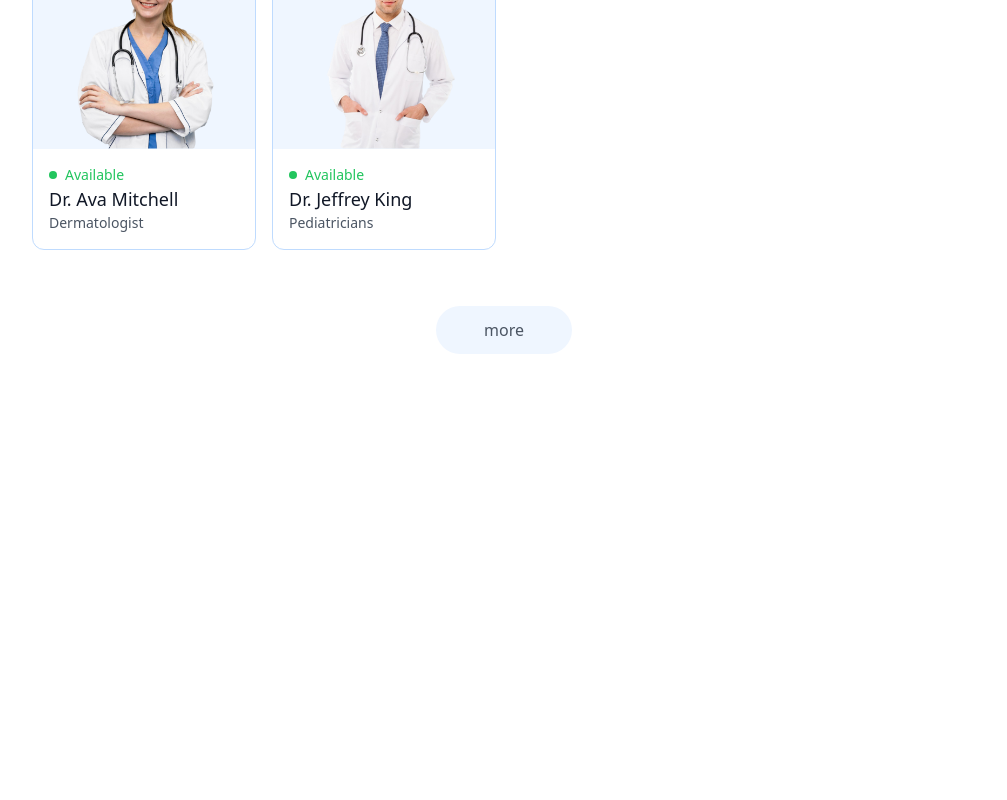
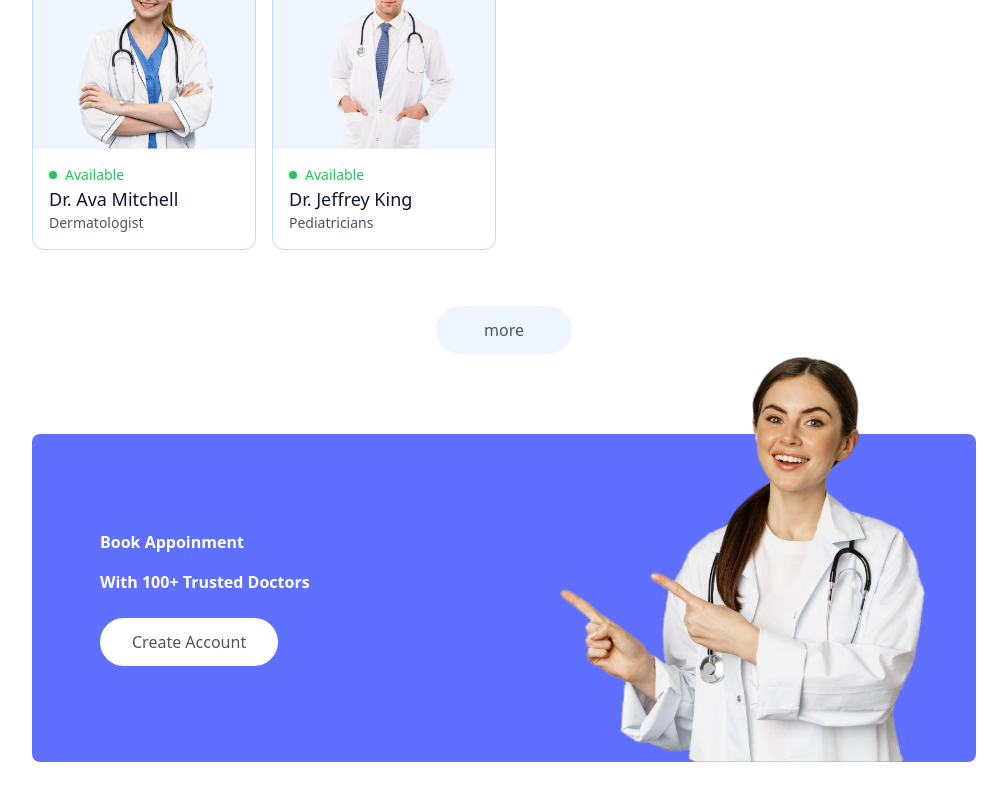
Before and after one commit to adi0422/MEDICORE, a React (Vite) app in the folder Frontend/: page / in a window 1280 px wide. Shown: the part 1873-2673 px from the top of the page, without its empty margins (136-1143 px from the left). Before the commit the page ends 2291 px from the top, so only its background shows below. Built offline with nearby package versions, Linux system fonts and the light colour scheme.

Commit message:
Create Account Banner

```diff
--- a/Frontend/src/components/Banner.jsx
+++ b/Frontend/src/components/Banner.jsx
@@ -1,9 +1,24 @@
 import React from 'react'
+import { assets } from '../assets/assets'
+import { useNavigate } from 'react-router-dom'
 
 const Banner = () => {
+    const navigate = useNavigate()
   return (
-    <div>
+    <div className='flex bg-primary rounded-lg px-6 sm:px-10 md:px-14 lg:px-12 my-20 md:mx-10'>
+      {/*--left side --*/}
+      <div className='flex-1 py-8 sm:py-10 md:py-16 lg:py-24 lg:pl-5'>
+            <div className='text-x1 sm:text-2x1 md:text-3x1 lg:text-5x1 font-semibold text-white'>
+                <p>Book Appoinment</p>
+                <p className='mt-4'>With 100+ Trusted Doctors</p>
+            </div>
+            <button onClick={()=>{navigate('/login'); scrollTo(0,0)}} className='bg-white text-sm sm:text-base text-gray-600 px-8 py-3 rounded-full mt-6 hover:scale-105 transition-all'>Create Account</button>
+      </div>
 
+       {/*-- right side --*/}
+       <div className='hidden md:block md:w-1/2 lg:w-[370px] relative'>
+            <img  className='w-full absolute bottom-0 right-0 max-w-md'src={assets.appointment_img} alt="" />
+        </div>
     </div>
   )
 }
--- a/Frontend/src/pages/Home.jsx
+++ b/Frontend/src/pages/Home.jsx
@@ -2,6 +2,7 @@
 import Header from '../components/Header'
 import SpcialityMenu from '../components/SpcialityMenu'
 import TopDoctors from '../components/TopDoctors'
+import Banner from '../components/Banner'
 
 const Home = () => {
   return (
@@ -9,6 +10,7 @@
       <Header/>
       <SpcialityMenu/>
       <TopDoctors/>
+      <Banner/>
     </div>
   )
 }
```
